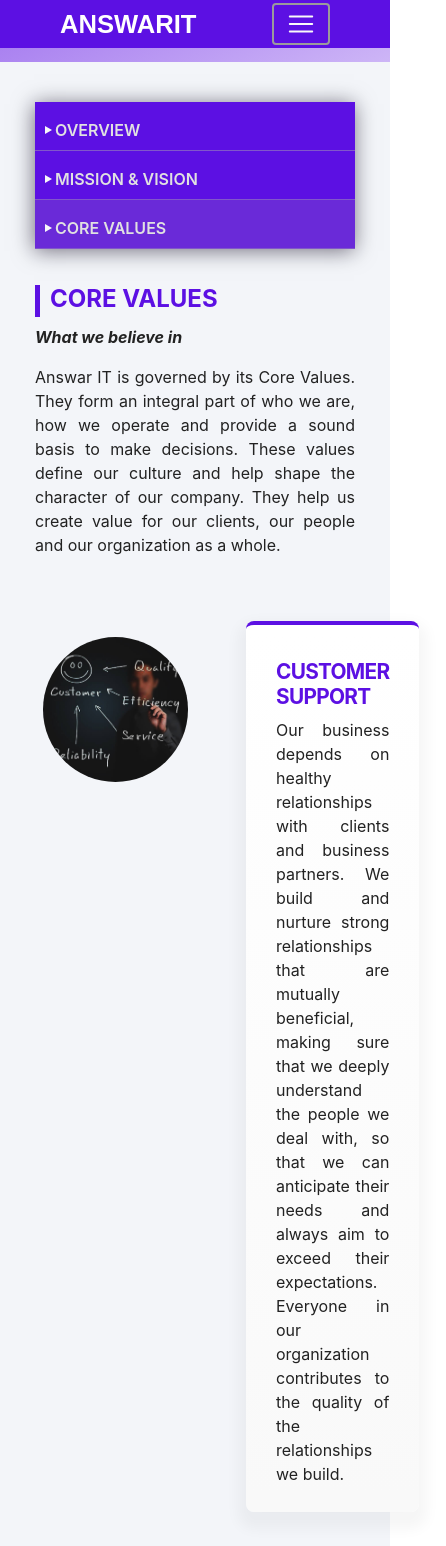
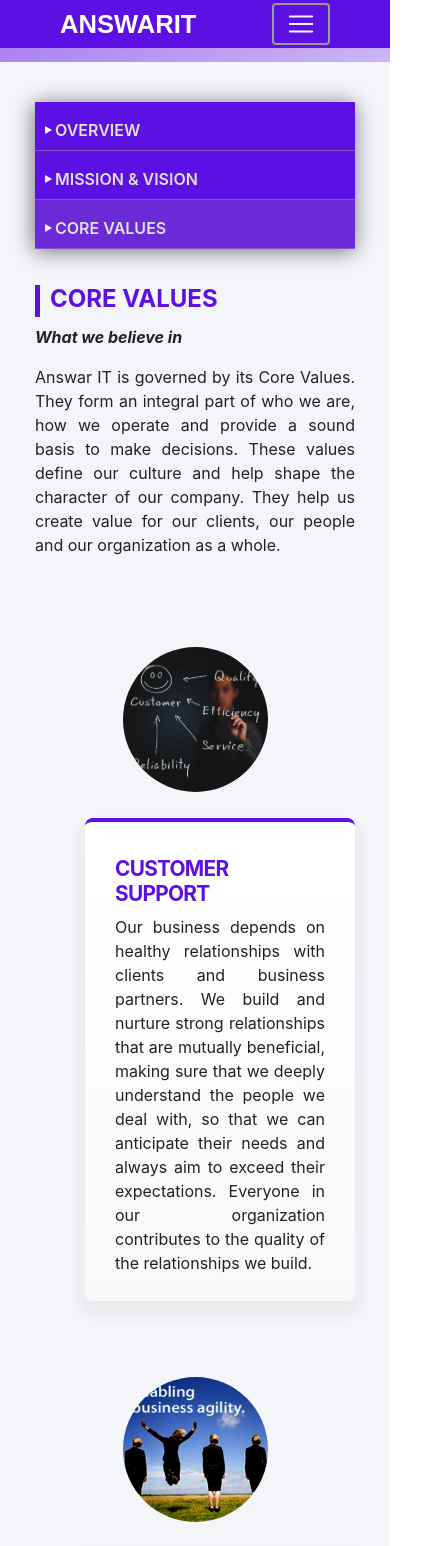
Before and after one commit to CrazyPythonLover1/AnswarIT-React.js-FrontEnd, a React (Create React App) app: page /core-value in a window 390 px wide. Shown: the top 1546 px of the page, 446 px wide, since content can reach past the window. Built offline with nearby package versions, Linux system fonts and the light colour scheme.

Commit message:
responsive design for core values

```diff
--- a/src/App.scss
+++ b/src/App.scss
@@ -46,6 +46,15 @@
 
     }
 
+    .featured-box{
+        flex-direction: column;
+
+        .thumbnail{
+            margin: 10px auto ;
+
+        }
+    }
+
 
   }
 
```
